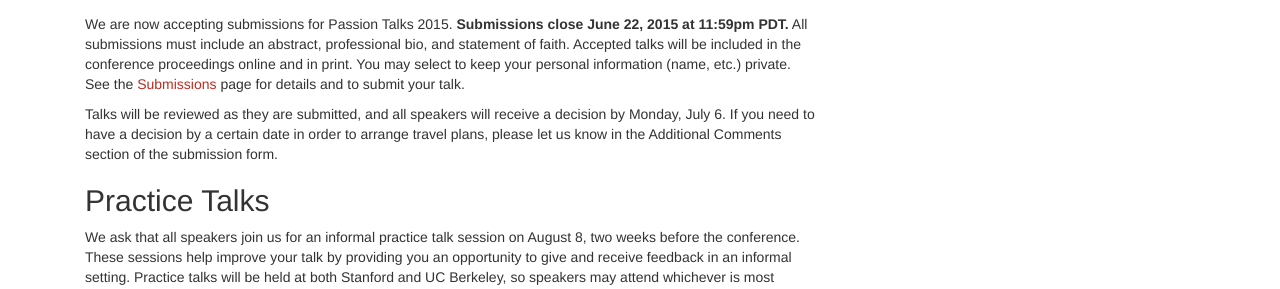
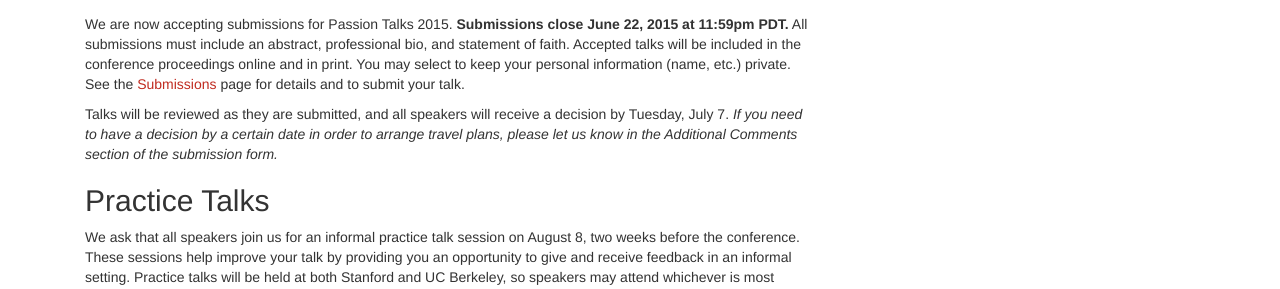
Before and after one commit to passiontalks/pt15, a Jekyll site: the page built from call.md, in a window 1280 px wide. Shown: the part 764-1053 px from the top of the page. Built offline with Jekyll 4.4.1, drawn with Linux system fonts in a browser that asks for light colours; nearby versions of some CDN libraries.

Commit message:
Make the dates consistent.

```diff
--- a/call.md
+++ b/call.md
@@ -45,9 +45,9 @@
 page for details and to submit your talk.
 
 Talks will be reviewed as they are submitted, and all speakers will
-receive a decision by Monday, July 6. If you need to have a decision
+receive a decision by Tuesday, July 7. *If you need to have a decision
 by a certain date in order to arrange travel plans, please let us know
-in the Additional Comments section of the submission form.
+in the Additional Comments section of the submission form.*
 
 ## Practice Talks
 
```
